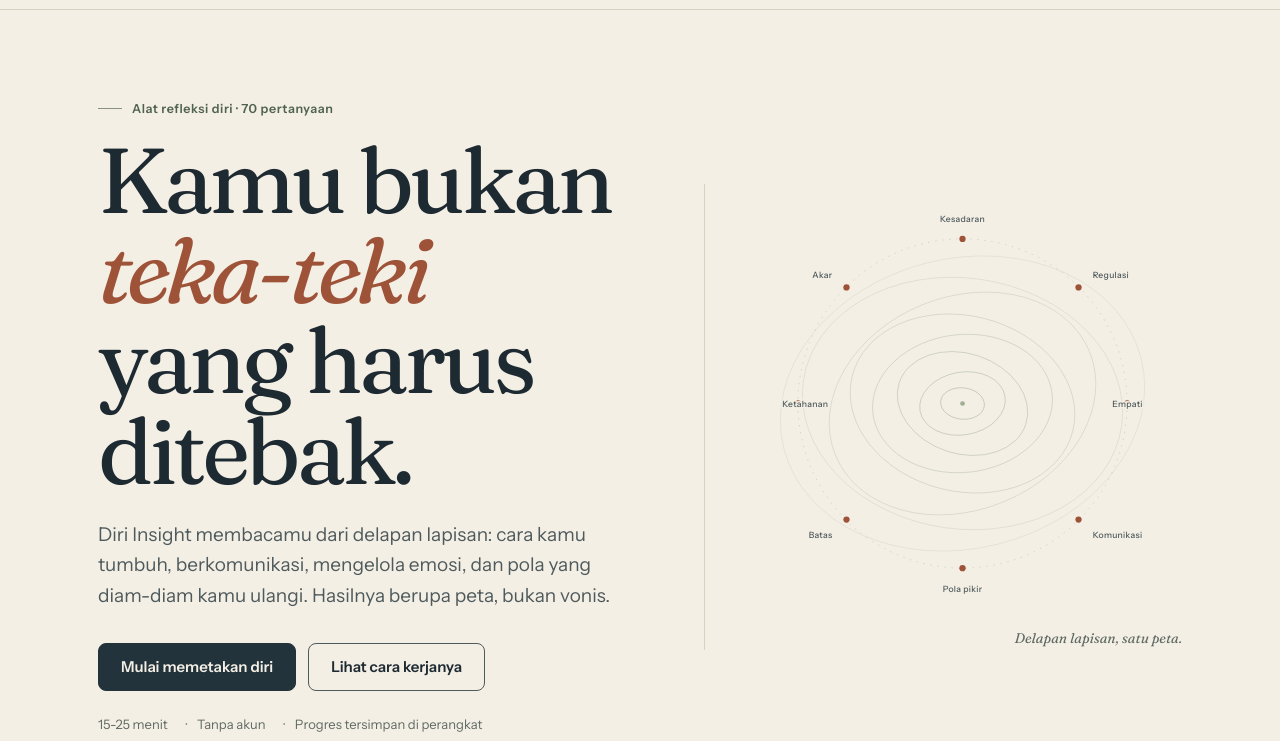
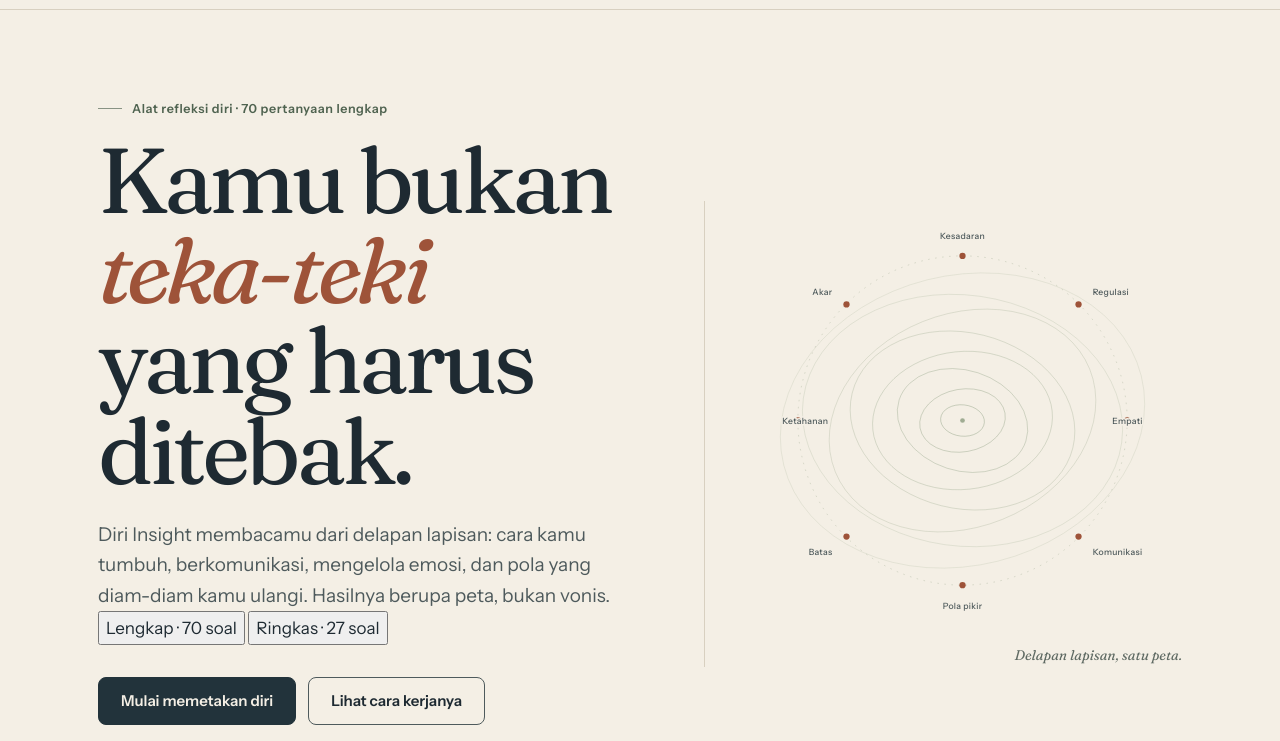
Before and after one commit to zeinzulaziz/diri-insight, a plain HTML site: page index.html in a window 1280 px wide. Shown: the part 59-800 px from the top of the page. Drawn offline with nearby package versions, Linux system fonts and the light colour scheme.

Commit message:
Enhance hero section with additional details and buttons
Updated eyebrow text and added mode switch buttons with options for analysis depth.

```diff
--- a/index.html
+++ b/index.html
@@ -93,9 +93,14 @@
       <div class="hero">
         <div class="container hero-grid">
           <div class="hero-copy">
-            <p class="eyebrow">Alat refleksi diri · 70 pertanyaan</p>
+            <p class="eyebrow" id="heroEyebrow">Alat refleksi diri · 70 pertanyaan lengkap</p>
             <h1 id="heroTitle" class="hero-title">Kamu bukan <em>teka-teki</em> yang harus ditebak.</h1>
             <p class="hero-lead">Diri Insight membacamu dari delapan lapisan: cara kamu tumbuh, berkomunikasi, mengelola emosi, dan pola yang diam-diam kamu ulangi. Hasilnya berupa peta, bukan vonis.</p>
+
+            <div class="mode-switch" role="group" aria-label="Pilih kedalaman analisis">
+              <button type="button" class="mode-pill is-active" id="modeFull" aria-pressed="true">Lengkap · 70 soal</button>
+              <button type="button" class="mode-pill" id="modeShort" aria-pressed="false">Ringkas · 27 soal</button>
+            </div>
 
             <div class="hero-actions">
               <a class="button button-primary" id="heroStart" href="#/tes">Mulai memetakan diri</a>
@@ -103,7 +108,7 @@
             </div>
 
             <p class="hero-meta">
-              <span>15-25 menit</span>
+              <span id="heroDuration">15-25 menit</span>
               <span>Tanpa akun</span>
               <span>Progres tersimpan di perangkat</span>
             </p>
```
